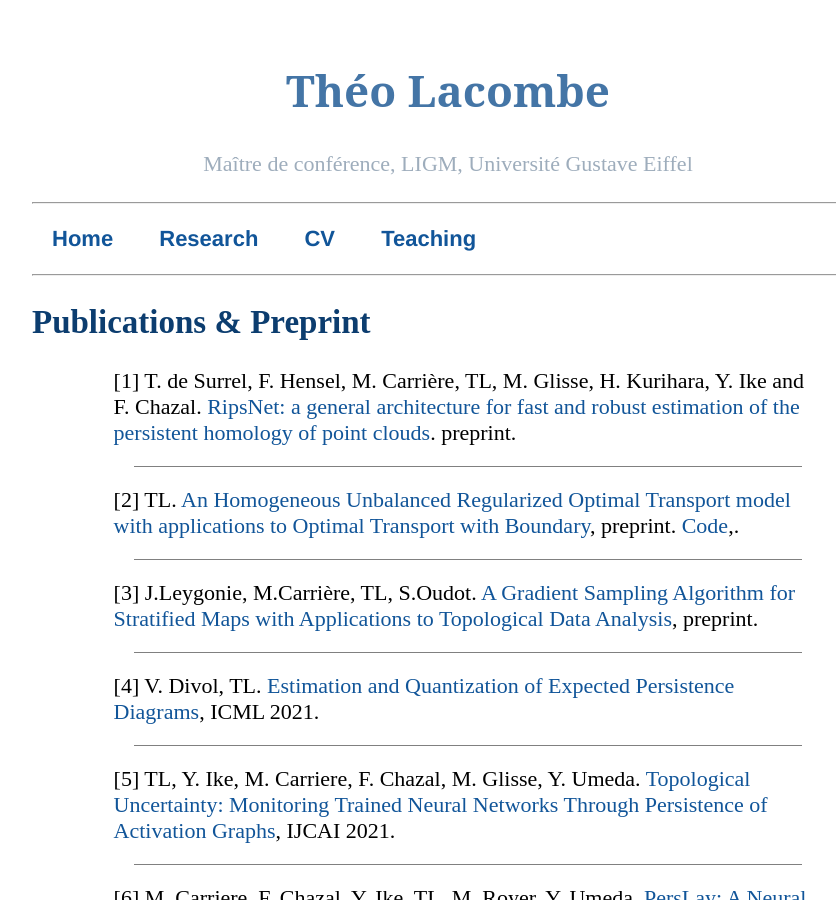
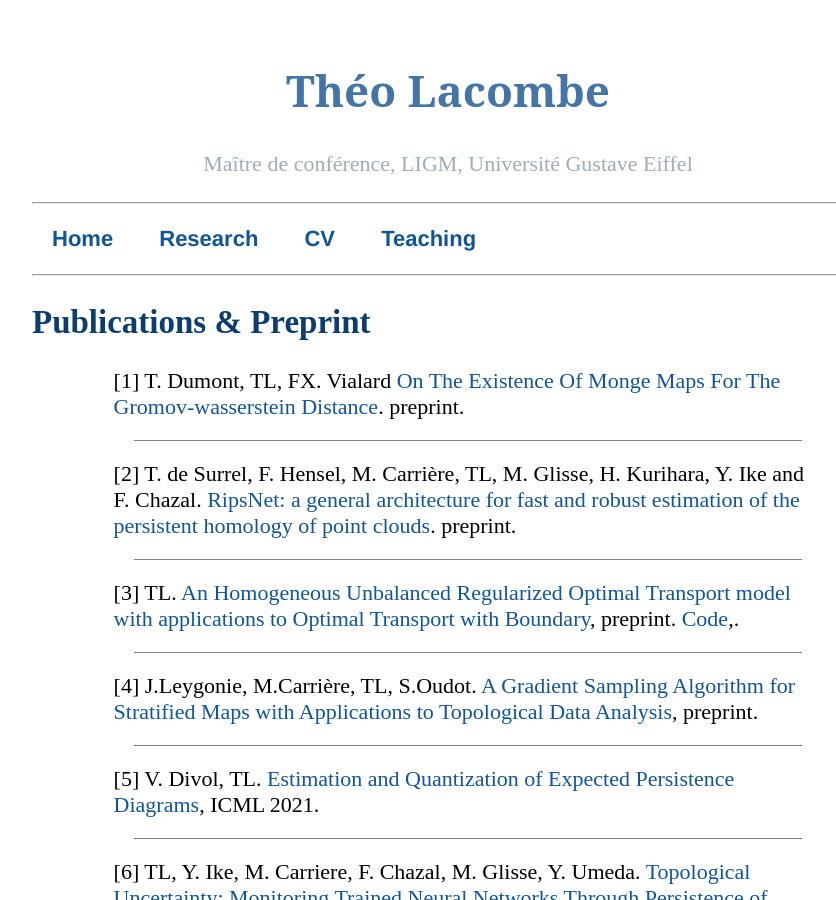
Before and after one commit to tlacombe/tlacombe.github.io, a Jekyll site: the page built from research/index.html, in a window 1280 px wide and 900 px high. Shown: the whole window, without its empty margins (192-1028 px from the left). Built offline with Jekyll 4.4.1, drawn with Linux system fonts in a browser that asks for light colours.

Commit message:
update list publi

```diff
--- a/research/index.html
+++ b/research/index.html
@@ -4,6 +4,7 @@ title: TL - Research
 ---
 <h2>Publications & Preprint</h2>
 	<ol class="publi">
+		<li> T. Dumont, TL, FX. Vialard <a href="https://arxiv.org/abs/2210.11945">On The Existence Of Monge Maps For The Gromov-wasserstein Distance</a>. preprint.</li>
 		<li> T. de Surrel, F. Hensel, M. Carrière, TL, M. Glisse, H. Kurihara, Y. Ike and F. Chazal. <a href="https://arxiv.org/abs/2202.01725">RipsNet: a general architecture for fast and robust estimation of the persistent homology of point clouds</a>. preprint.</li>
 		<li>TL. <a href="https://arxiv.org/abs/2201.02082">An Homogeneous Unbalanced Regularized Optimal Transport model with applications to Optimal Transport with Boundary</a>, preprint. <a href='https://github.com/tlacombe/homogeneousUROT'>Code</a>,.
 		<li>J.Leygonie, M.Carrière, TL, S.Oudot. <a href="https://arxiv.org/abs/2109.00530">A Gradient Sampling Algorithm for Stratified Maps with Applications to Topological Data Analysis</a>, preprint.</li>
```
